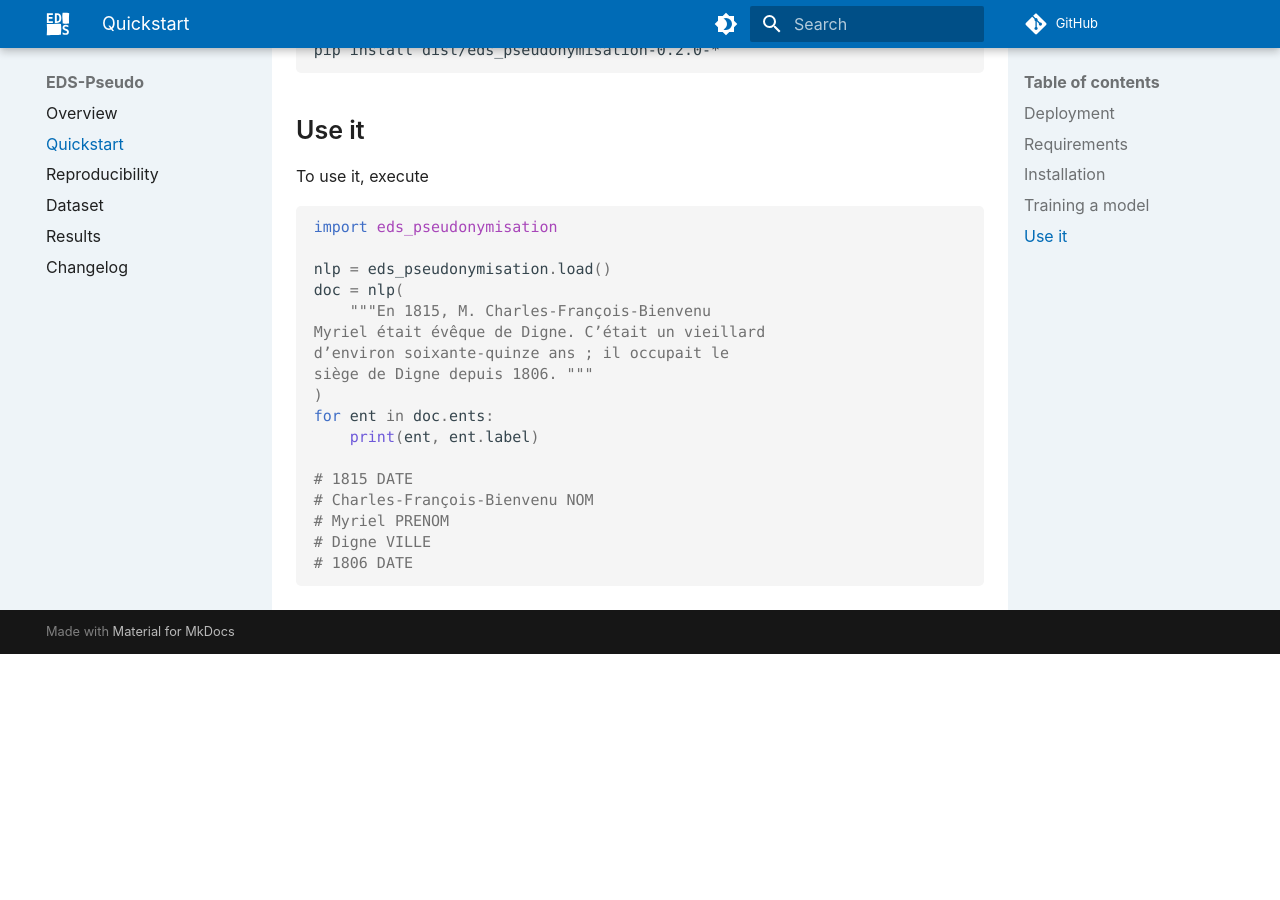
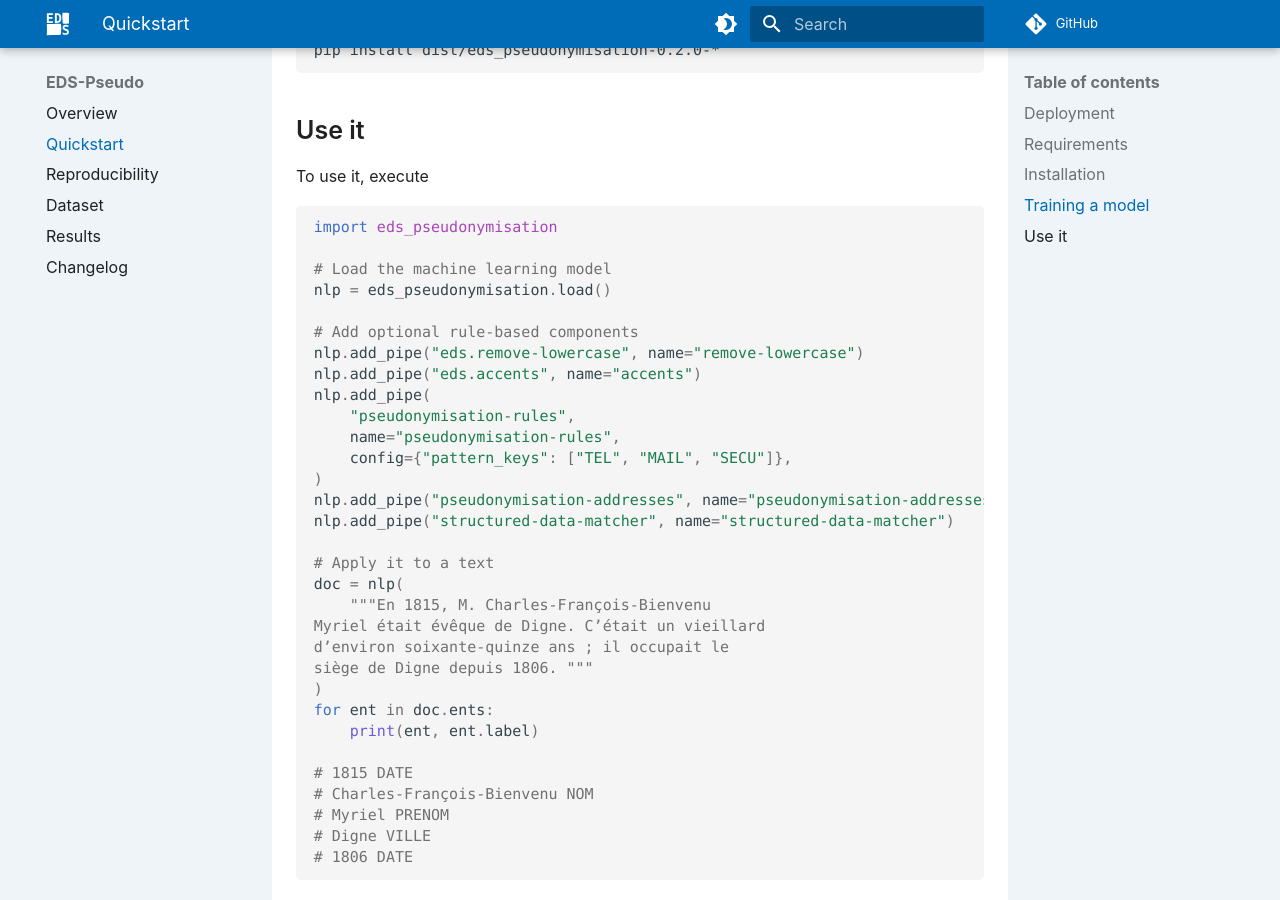
Before and after one commit to aphp/eds-pseudo, an MkDocs documentation site: the page built from docs/quickstart.md, in a window 1280 px wide and 900 px high, scrolled down 1492 px. Built offline with MkDocs 1.6.1 and Material for MkDocs 9.7.7, drawn with Linux system fonts in a browser that asks for light colours; a script that is not in the unit is left out; comment, search, counter and statistics services are not loaded; the version menu is left out; before the commit the page ends 2146 px from its top, so only the background shows below that.

Commit message:
docs: add rules to quickstart

````diff
--- a/docs/quickstart.md
+++ b/docs/quickstart.md
@@ -68,7 +68,21 @@
 ```python
 import eds_pseudonymisation
 
+# Load the machine learning model
 nlp = eds_pseudonymisation.load()
+
+# Add optional rule-based components
+nlp.add_pipe("eds.remove-lowercase", name="remove-lowercase")
+nlp.add_pipe("eds.accents", name="accents")
+nlp.add_pipe(
+    "pseudonymisation-rules",
+    name="pseudonymisation-rules",
+    config={"pattern_keys": ["TEL", "MAIL", "SECU"]},
+)
+nlp.add_pipe("pseudonymisation-addresses", name="pseudonymisation-addresses")
+nlp.add_pipe("structured-data-matcher", name="structured-data-matcher")
+
+# Apply it to a text
 doc = nlp(
     """En 1815, M. Charles-François-Bienvenu
 Myriel était évêque de Digne. C’était un vieillard
--- a/pyproject.toml
+++ b/pyproject.toml
@@ -59,6 +59,8 @@
 pytest-cov = "^3.0.0"
 mypy = "^0.950"
 coverage = "^6.5.0"
+toml = "^0.10.2"
+wheel = "^0.40.0"
 
 [tool.poetry.group.docs]
 optional = true
````
Also changed, not shown: docs/references.bib (deleted, +0 -8 lines), 1 other file.
